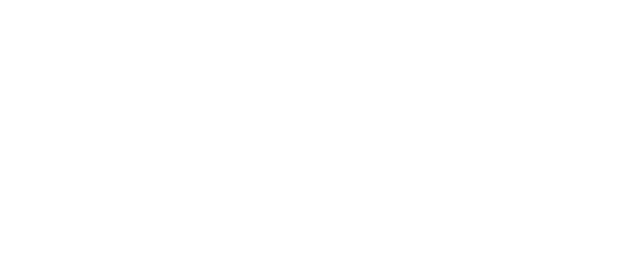
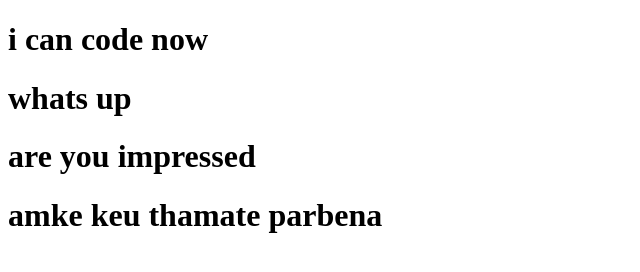
Before and after one commit to Niloy-khan30/my-first-repo, a plain HTML site: page index.html in a window 1280 px wide. Shown: the whole page, without its empty margins (0-640 px from the left). Drawn offline with Linux system fonts and the light colour scheme.

Commit message:
added header

```diff
--- a/index.html
+++ b/index.html
@@ -6,6 +6,9 @@
     <title>my-first-repo</title>
 </head>
 <body>
-
+    <h1>i can code now</h1>
+    <h1>whats up</h1>
+    <h1>are you impressed</h1>
+    <h1>amke keu thamate parbena</h1>
 </body>
 </html>
```
